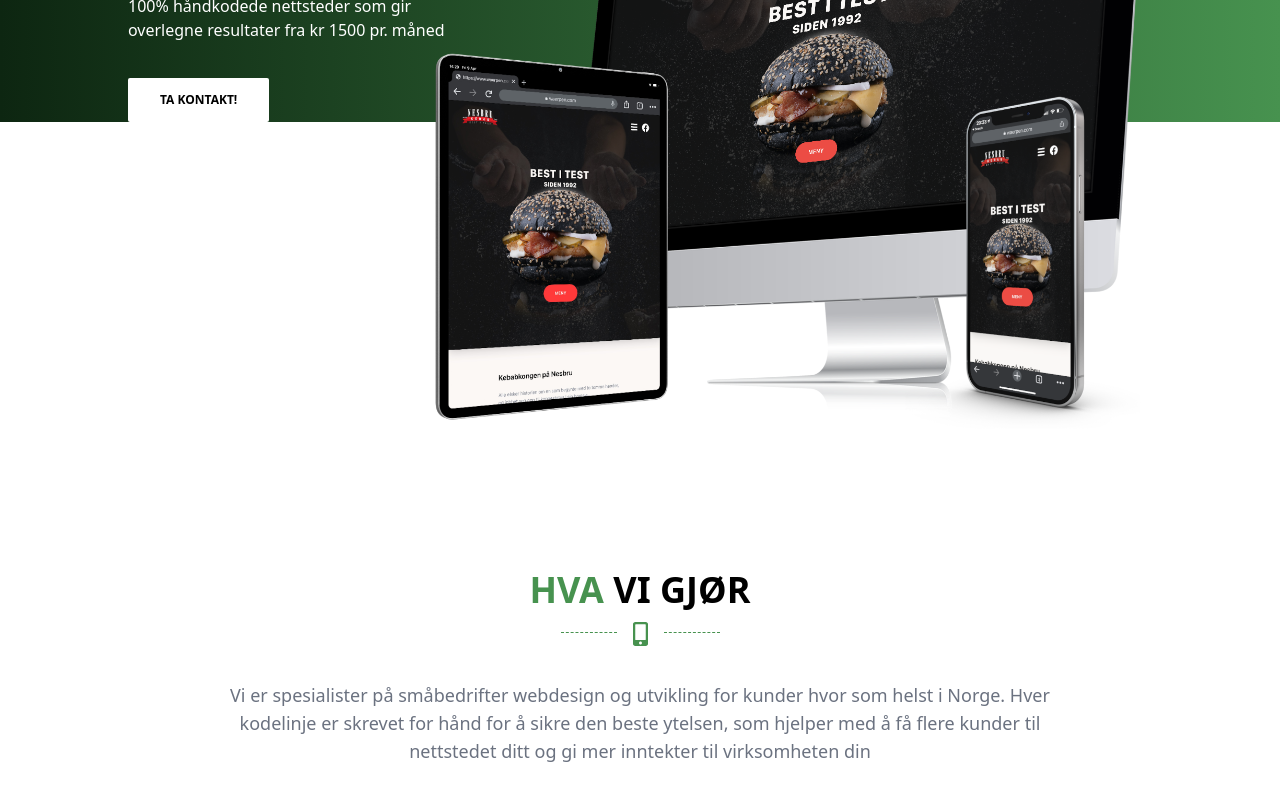
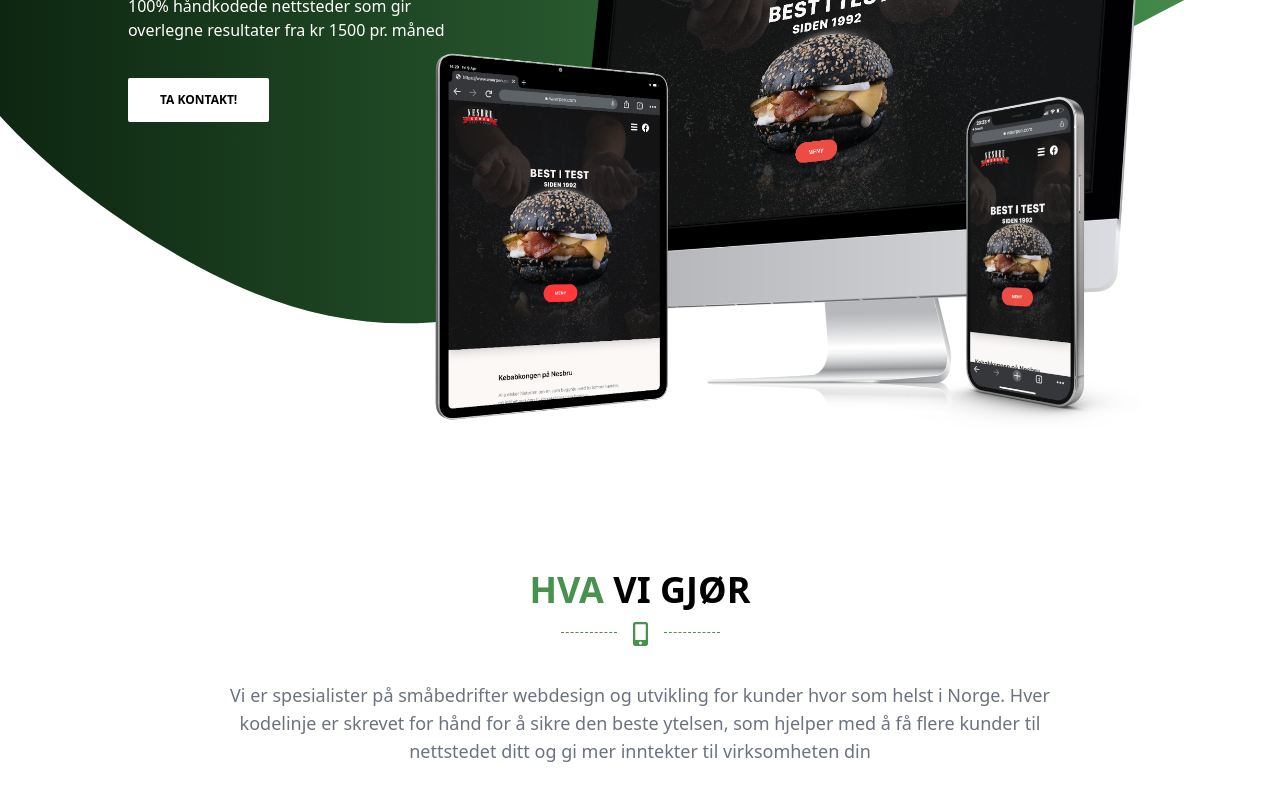
Before and after one commit to NikolaiWaerpen/asker-webdesign, a Next.js app: page / in a window 1280 px wide. Shown: the part 370-1170 px from the top of the page. Built offline with nearby package versions, Linux system fonts and the light colour scheme.

Commit message:
fix for swoosh bug on chrome & safari

```diff
--- a/src/components/sections/Header/index.tsx
+++ b/src/components/sections/Header/index.tsx
@@ -42,8 +42,8 @@ export default function Header({ screenLarge }) {
             className="absolute z-20 w-4/6 right-8 top-32 xl:top-36 2xl:top-14 xl:w-7/12 xl:right-32"
           />
         )}
-        <div className="relative z-0 lg:absolute lg:top-80 headerAndFooterGradient ">
-          <div className="bg-white w-full h-1 absolute top-995/100 z-10" />
+        <div className="relative z-0 lg:absolute lg:top-80 headerAndFooterGradient w-full">
+          <div className="w-full h-1 absolute top-995/100 z-10" />
           <svg xmlns="http://www.w3.org/2000/svg" viewBox="0 0 1505 800">
             <g id="Layer_2" data-name="Layer 2">
               <g id="Layer_1-2" data-name="Layer 1">
```
